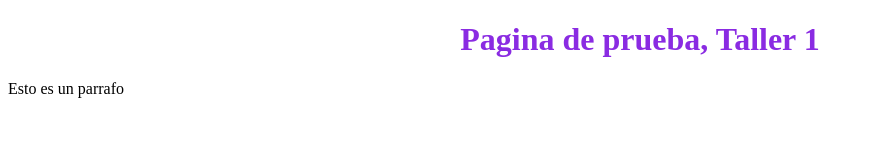
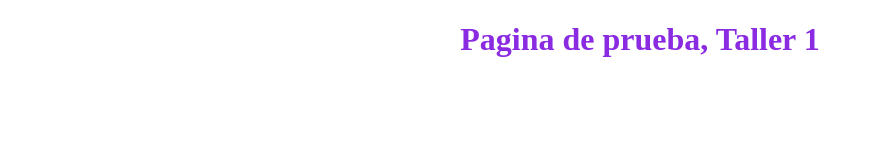
Before and after one commit to raulgonzalez739/Taller1_12_02_2022, a plain HTML site: page index.html in a window 1280 px wide. Shown: the whole page, without its empty margins (0-873 px from the left). Drawn offline with Linux system fonts and the light colour scheme.

Commit message:
Merge branch 'Punto-2'

```diff
--- a/index.html
+++ b/index.html
@@ -7,9 +7,9 @@
     <h1 align="center" style="color:blueviolet">
         Pagina de prueba, Taller 1
     </h1>
-    <P>
+    <!-- <P>
         Esto es un parrafo
-    </P>
+    </P> -->
     <script src="main.js";>
 
     </script>
--- a/main.js
+++ b/main.js
@@ -1 +1,2 @@
 alert('Conexión con el archivo JavaScript Exitoso, Raul');
+console.log('Conexión con el archivo JavaScript Exitoso, Raul');
```
